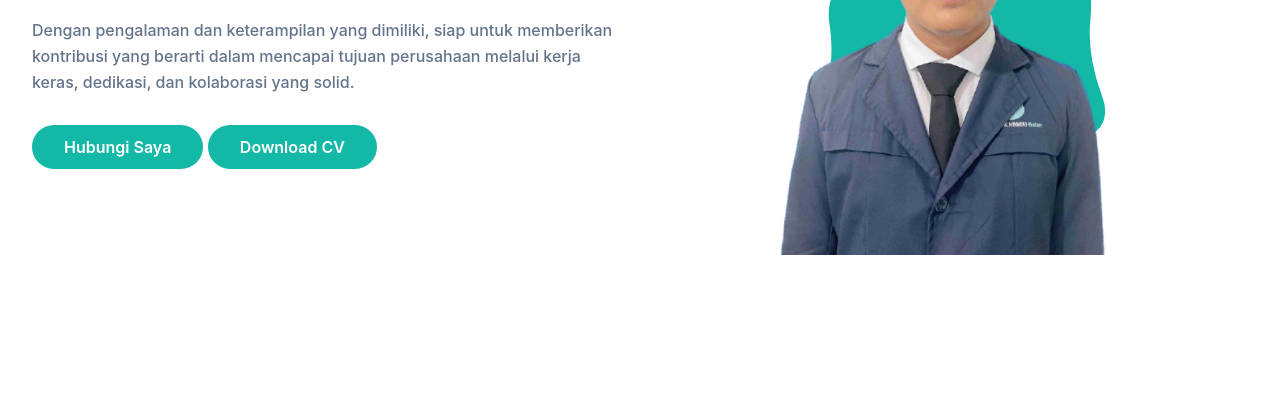
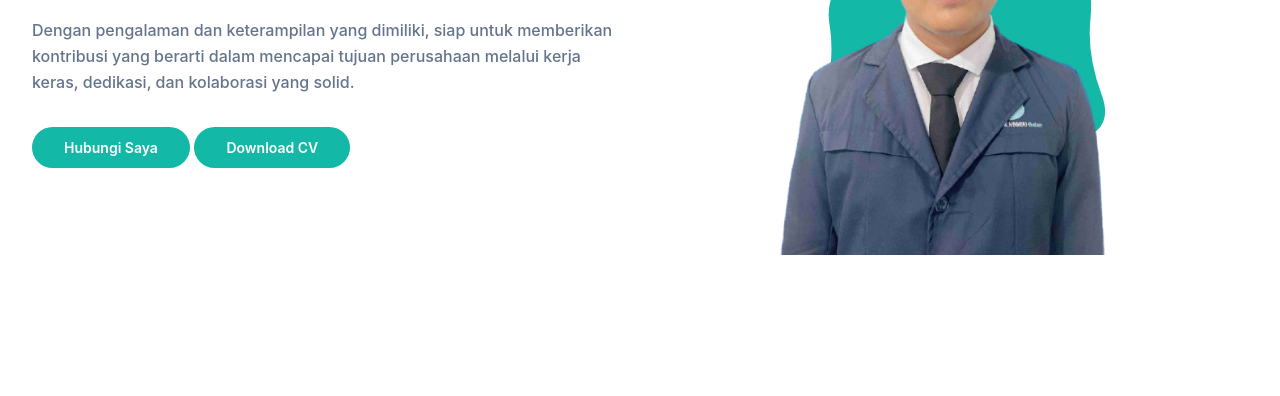
Before and after one commit to ilhamputraramadhan-dev/portfolio, a website: page index.html in a window 1280 px wide. Shown: the part 355-751 px from the top of the page. Drawn offline with Linux system fonts and the light colour scheme.

Commit message:
update button hubungi dan download

```diff
--- a/index.html
+++ b/index.html
@@ -70,9 +70,9 @@
                     <h2 class="font-medium text-secondary text-lg mb-5 lg:text-2xl">Web Developer | <span class="text-dark dark:text-white">Backend Programmer</span></h2>
                     <p class="font-medium text-secondary mb-10 leading-relaxed">Dengan pengalaman dan keterampilan yang dimiliki, siap untuk memberikan kontribusi yang berarti dalam mencapai tujuan perusahaan melalui kerja keras, dedikasi, dan kolaborasi yang solid.</p>
 
-                    <a href="#" class="text-base font-semibold text-white bg-primary py-3 px-8 rounded-full hover:shadow-lg hover:opacity-80 transition duration-300 ease-in-out">Hubungi Saya</a>
+                    <a href="#" class="text-sm md:text-base font-semibold text-white bg-primary py-3 px-8 rounded-full hover:shadow-lg hover:opacity-80 transition duration-300 ease-in-out sm:text-sm sm:py-2 sm:px-6">Hubungi Saya</a>
 
-                    <a href="#" class="text-base font-semibold text-white bg-primary py-3 px-8 rounded-full hover:shadow-lg hover:opacity-80 transition duration-300 ease-in-out">Download CV</a>
+                    <a href="#" class="text-sm lg:text-base font-semibold text-white bg-primary py-3 px-8 rounded-full hover:shadow-lg hover:opacity-80 transition duration-300 ease-in-out sm:text-sm sm:py-2 sm:px-6">Download CV</a>
                 </div>
 
                 <div class="w-full self-end px-4 lg:w-1/2">
@@ -150,7 +150,7 @@
                 </div>
                 <div class="mb-12 p-4 md:w-1/2">
                     <div class="rounded-md shadow-md overflow-hidden">
-                        <img src="src/img/projek-4.jpg" alt="Projek Pertama" width="w-full" class="h-[370px] object-cover">
+                        <img src="src/img/projek-4.jpg" alt="Projek Ketiga" width="w-full" class="h-[370px] object-cover">
                     </div>
                     <h3 class="font-semibold text-xl text-dark mt-5 mb-3 dark:text-white">Projek Kedua</h3>
                     <p class="font-medium text-base text-secondary">Lorem ipsum, dolor sit amet consectetur adipisicing elit. Architecto odio, minima ut sint quasi, in adipisci quo doloremque mollitia, eveniet vel accusantium possimus voluptate omnis id. Unde iste nihil omnis!</p>
```
